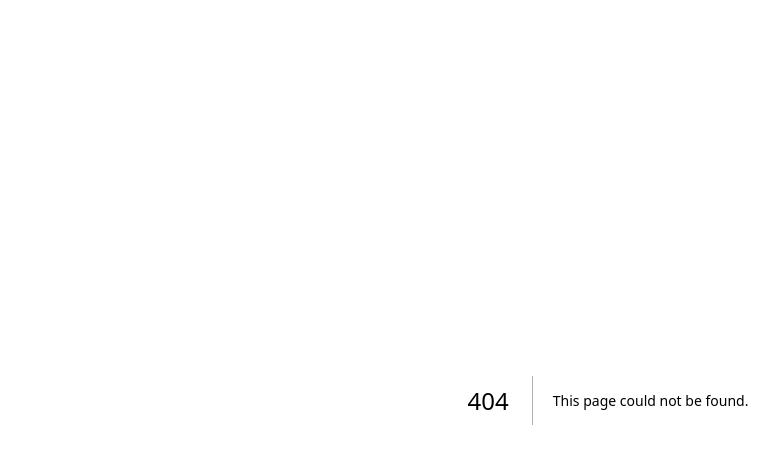
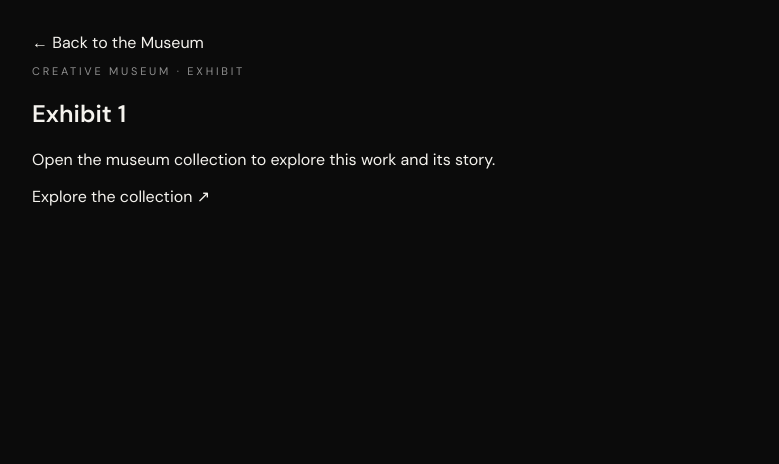
Before and after one commit to nezaneza201/gallery-, a Next.js app: page /exhibit/1 in a window 1280 px wide. Before the commit this address had no page. Shown: the top 464 px of the page, without its empty margins (32-811 px from the left). Built offline with nearby package versions, Linux system fonts and the light colour scheme.

Commit message:
Add shareable exhibit route

```diff
--- /dev/null
+++ b/app/exhibit/[id]/page.js
@@ -0,0 +1,8 @@
+export const dynamic='force-dynamic';
+
+export default async function ExhibitPage({params}){
+ const {id}=await params;
+ return <main className="exhibitPage"><a className="backLink" href="/">← Back to the Museum</a><section className="exhibitIntro"><p className="eyebrow">CREATIVE MUSEUM · EXHIBIT</p><h1>Exhibit {id}</h1><p>Open the museum collection to explore this work and its story.</p><a href="/#work" className="museumButton">Explore the collection ↗</a></section></main>
+}
+
+export async function generateMetadata({params}){const {id}=await params;return {title:`Exhibit ${id} — The Creative Museum`,description:'An exhibit from The Creative Museum — photography, editing and design.'}}
```
